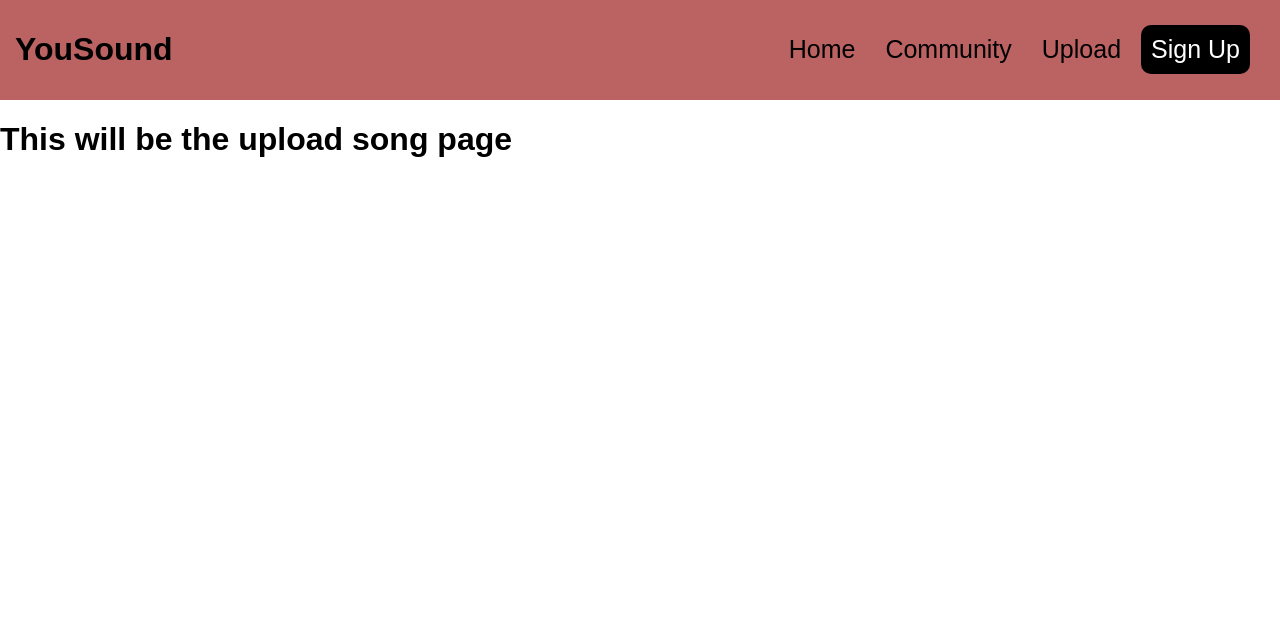
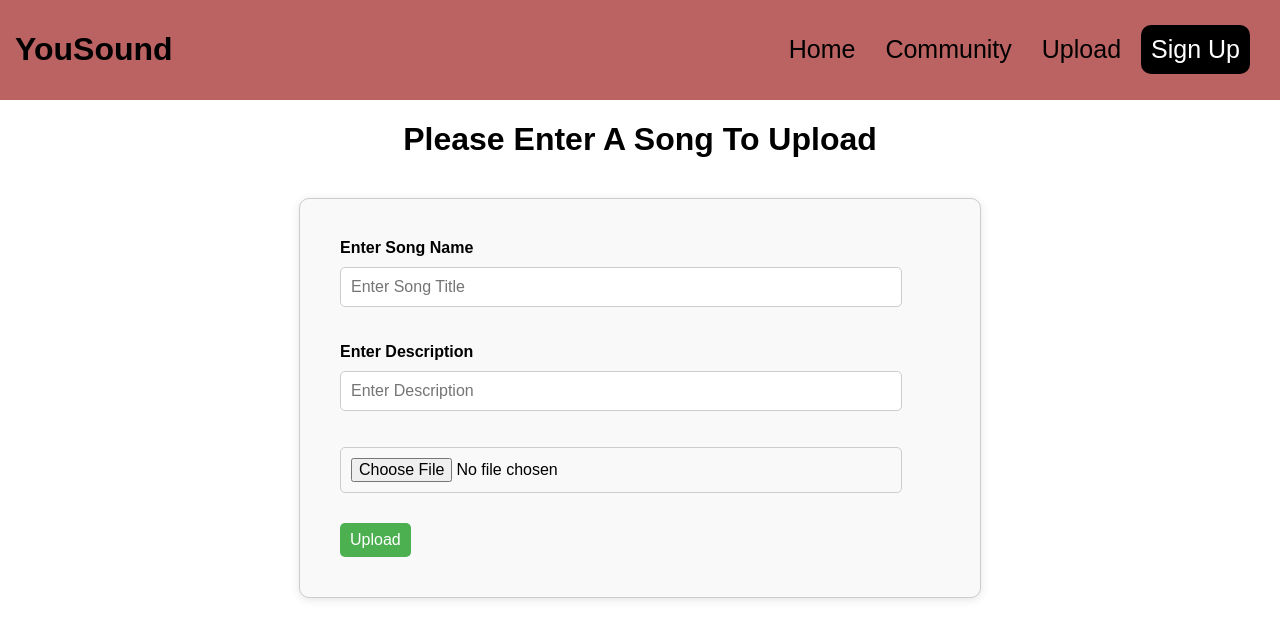
Before and after one commit to pehilbert/yousound, a React (Create React App) app in the folder frontend/: page /upload in a window 1280 px wide. Shown: the top 638 px of the page. Built offline with nearby package versions, Linux system fonts and the light colour scheme; no server answers.

Commit message:
created part of the simple front end logic and css for uploadsongs

```diff
--- a/frontend/src/upload/UploadSong.css
+++ b/frontend/src/upload/UploadSong.css
@@ -0,0 +1,49 @@
+.UploadSong {
+    text-align: center;
+}
+
+.uploadFile {
+    display: flex;
+    flex-direction: column;         /* Stack elements vertically */
+    align-items: flex-start;        /* Left-align elements */
+    justify-content: center;        /* Center elements in the container */
+    margin: 0 auto;                 /* Center the container itself */
+    width: 100%;                    /* Full width */
+    max-width: 600px;               /* Limit the maximum width */
+    padding: 40px;                  /* Add padding around the container */
+    border: 1px solid #ccc;         /* Add border */
+    border-radius: 10px;            /* Rounded corners */
+    background-color: #f9f9f9;     /* Light background color */
+    box-shadow: 0 2px 10px rgba(0, 0, 0, 0.1); /* Subtle shadow for depth */
+}
+
+.uploadFile span {
+    font-weight: bold;              /* Make the label bold */
+    margin-bottom: 10px;            /* Add space below the label */
+}
+
+.uploadFile input[type="text"],
+.uploadFile input[type="file"] {
+    margin-bottom: 0px;            /* Space between inputs */
+    padding: 10px;                  /* Add padding inside the input fields */
+    border: 1px solid #ccc;         /* Border for the input */
+    border-radius: 5px;             /* Rounded corners */
+    width: 90%;                    /* Full width input */
+    font-size: 16px;                /* Increase font size for readability */
+}
+
+.uploadFile button {
+    margin-top: 30px;
+    padding: 8px 10px;             /* Button padding */
+    background-color: #4CAF50;      /* Button background color */
+    color: white;                   /* Text color */
+    border: none;                   /* Remove border */
+    border-radius: 5px;             /* Rounded corners */
+    cursor: pointer;                /* Pointer cursor on hover */
+    font-size: 16px;                /* Increase font size */
+    transition: background-color 0.3s ease; /* Smooth transition on hover */
+}
+
+.uploadFile button:hover {
+    background-color: #45a049;      /* Darker shade on hover */
+}
--- a/frontend/src/upload/UploadSong.js
+++ b/frontend/src/upload/UploadSong.js
@@ -1,11 +1,117 @@
 import "./UploadSong.css";
+import React, { useState , useRef  } from 'react';
 
 function UploadSong() {
+
+    // todo
+    // need to check if user is signed
+        // if user not signed in input on page that user is not signed in
+        // redirect to login page
+
+
+    // state to store a selected file
+    const [selectedFile, setSelectedFile] = useState(null);
+    const [songTitle, setSongTitle] = useState('');
+    const [songDescription, setDescription] = useState('');
+
+    // ref for file input
+    const fileInputRef = useRef(null);
+
+    // set null song title
+    const handleTitleChange = (event) => {
+        setSongTitle(event.target.value);
+    };
+
+    // set description
+    const handleDescriptionChange = (event) => {
+        setDescription(event.target.value);
+    };
+
+    // handle file selection
+    const handleFileChange = (event) =>{
+        setSelectedFile(event.target.files[0]);
+    };
+
+    const handleFileUpload = () => {
+        if(selectedFile && songTitle)
+        {
+            const formData = new FormData();
+            formData.append('file', selectedFile);
+            formData.append('title', songTitle);
+            formData.append('description', songDescription);
+            // TODO : add an append data for user
+            // TODO : add an append data for the users
+
+
+
+            // temp for upload use
+            console.log('Uploaded file: ', selectedFile);
+            console.log('Song title: ', songTitle);
+            console.log('Song Description: ', songDescription);
+
+            // temperary clear fields
+            clearInputs();
+            fileInputRef.current.value = null;
+            alert('File successfully uploaded!');
+
+            // TODO
+
+            // file upload use case will occur here
+
+            // check if file is uploaded properly
+
+                // clear fields
+                // pop up that file was successfully uploaded
+
+            // else
+
+                // error has occured try again
+        }
+        else
+        {
+            alert('please select a file to upload');
+        }
+    };
+
+    // Function to clear the inputs
+    const clearInputs = () => {
+        setSelectedFile(null);
+        setSongTitle('');
+        setDescription('');
+    };
+
     return (
-        <div className="UploadSong">
-            <h1>This will be the upload song page</h1>
-        </div>
-    )
+
+        <>
+            <div class="UploadSong">
+                <h1>Please Enter A Song To Upload</h1>
+            </div>
+            <br></br>
+            <div class="uploadFile">
+                <span>Enter Song Name </span>
+                <input
+                    type="text"
+                    placeholder="Enter Song Title"
+                    value={songTitle}
+                    onChange={handleTitleChange}
+                />
+                <br /><br />
+                <span>Enter Description </span>
+                <input
+                    type="text"
+                    placeholder="Enter Description"
+                    value={songDescription}
+                    onChange={handleDescriptionChange}
+                />
+                <br /><br />
+                <input type="file"  ref={fileInputRef} onChange={handleFileChange} />
+                {selectedFile && <p>Selected File: {selectedFile.name}</p>}
+                <button onClick={handleFileUpload}>Upload</button>
+
+            </div>
+        </>
+
+    );
 }
 
 export default UploadSong;
```
